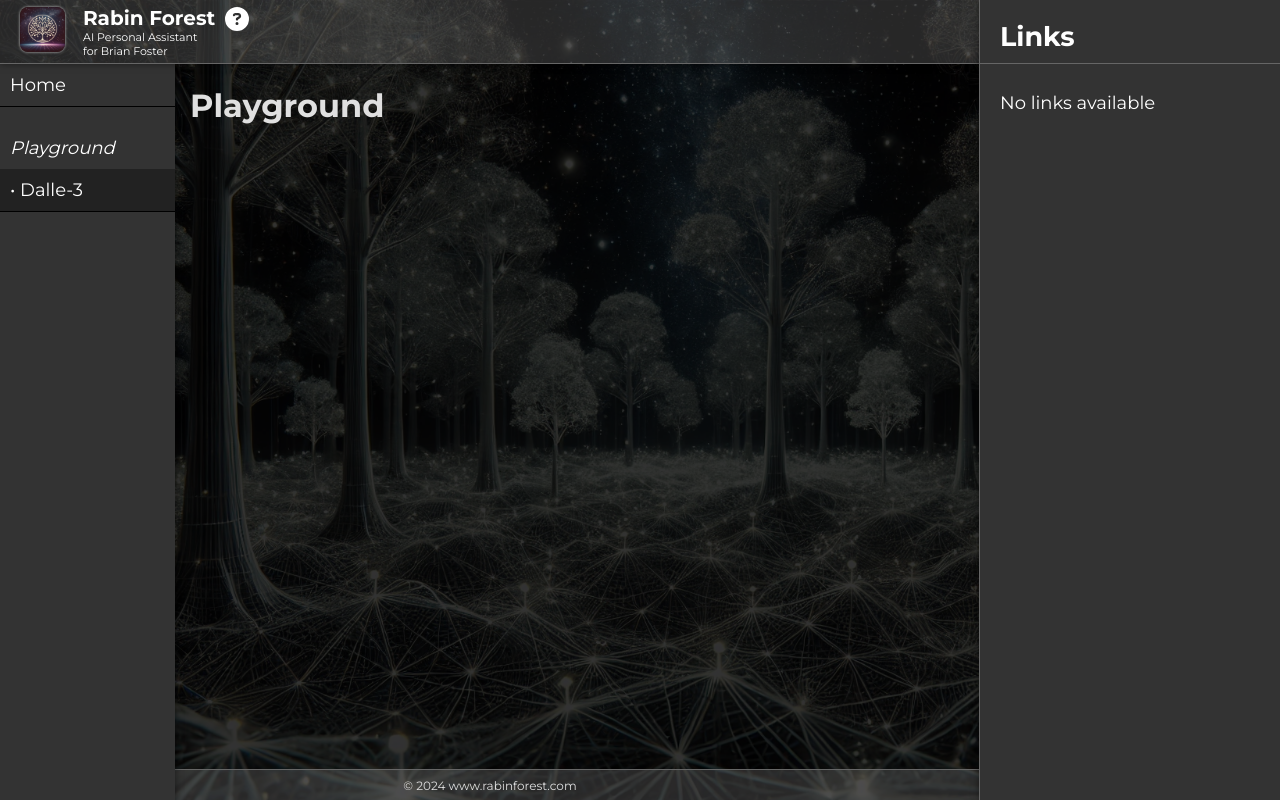
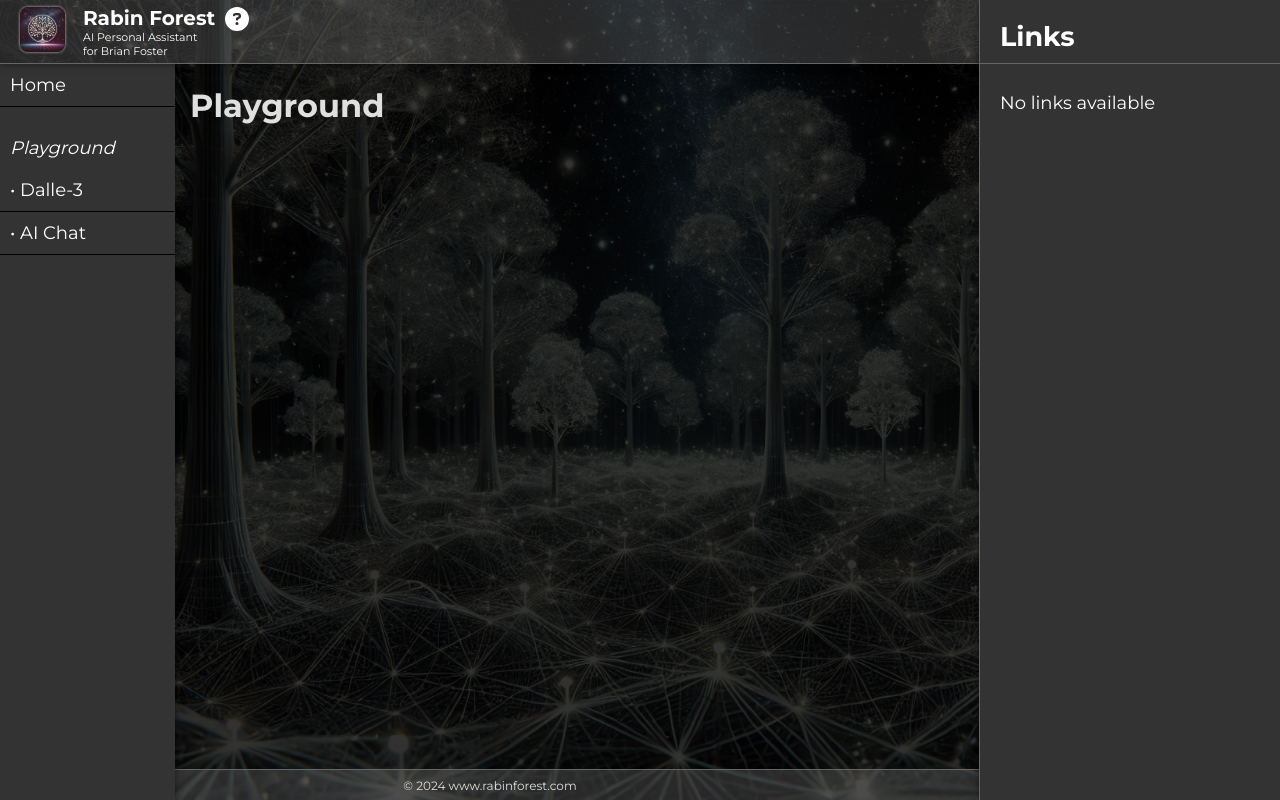
Before and after one commit to sg-bfoster/rabinforest, a React (Create React App) app: page /playground in a window 1280 px wide. Built offline with nearby package versions, Linux system fonts and the light colour scheme.

Commit message:
add new section

```diff
--- /dev/null
+++ b/src/AI-Chat.js
@@ -0,0 +1,12 @@
+import React from 'react';
+
+const AIChat = () => {
+    return (
+        <div>
+            <h2>AI Chat</h2>
+            <p>Coming next</p>
+        </div>
+    );
+};
+
+export default AIChat;
--- a/src/Menu.js
+++ b/src/Menu.js
@@ -19,7 +19,13 @@ const Menu = ({ isMenuOpen, toggleMenu, isDesktop, setIsPanelOpen, setIsDesktop
         }
     }
 
-    const isActive = (path) => window.location.pathname === path; // Check if the path matches the current location
+    const isActive = (path) => {
+        const [pathname, search] = path.split('?');
+        return (
+            window.location.pathname === pathname &&
+            (!search || window.location.search === `?${search}`)
+        );
+    };
 
     return (
         <div className={`menu-panel ${isMenuOpen || isDesktop ? 'open' : ''}`}>
@@ -31,8 +37,11 @@ const Menu = ({ isMenuOpen, toggleMenu, isDesktop, setIsPanelOpen, setIsDesktop
                 </ul>
                 <span className='playground-menu-header'><i>Playground</i></span>
                 <ul>
-                    <li className={isActive('/playground') ? 'active' : ''}>
+                    <li className={isActive('/playground?view=dalle') ? 'active' : ''}>
                         <Link to="/playground?view=dalle" onClick={() => handleLinkClick('/playground')}>&#8226; Dalle-3</Link>
+                    </li>
+                    <li className={isActive('/playground?view=aichat') ? 'active' : ''}>
+                        <Link to="/playground?view=aichat" onClick={() => handleLinkClick('/playground')}>&#8226; AI Chat</Link>
                     </li>
                 </ul>
             </div>
--- a/src/Playground.js
+++ b/src/Playground.js
@@ -2,6 +2,7 @@
 import React, { useEffect, useRef } from 'react';
 import DalleForm from './Dalle-3';
 import { useLocation } from 'react-router-dom';
+import AIChat from './AI-Chat';
 
 const Playground = (isDesktop) => {
 
@@ -37,6 +38,7 @@ const Playground = (isDesktop) => {
       <div className="playground-content" ref={playgroundRef}>
         <h1>Playground</h1>
         {view === 'dalle' && <DalleForm />}
+        {view === 'aichat' && <AIChat />}
       </div>
     </div>
   );
```
